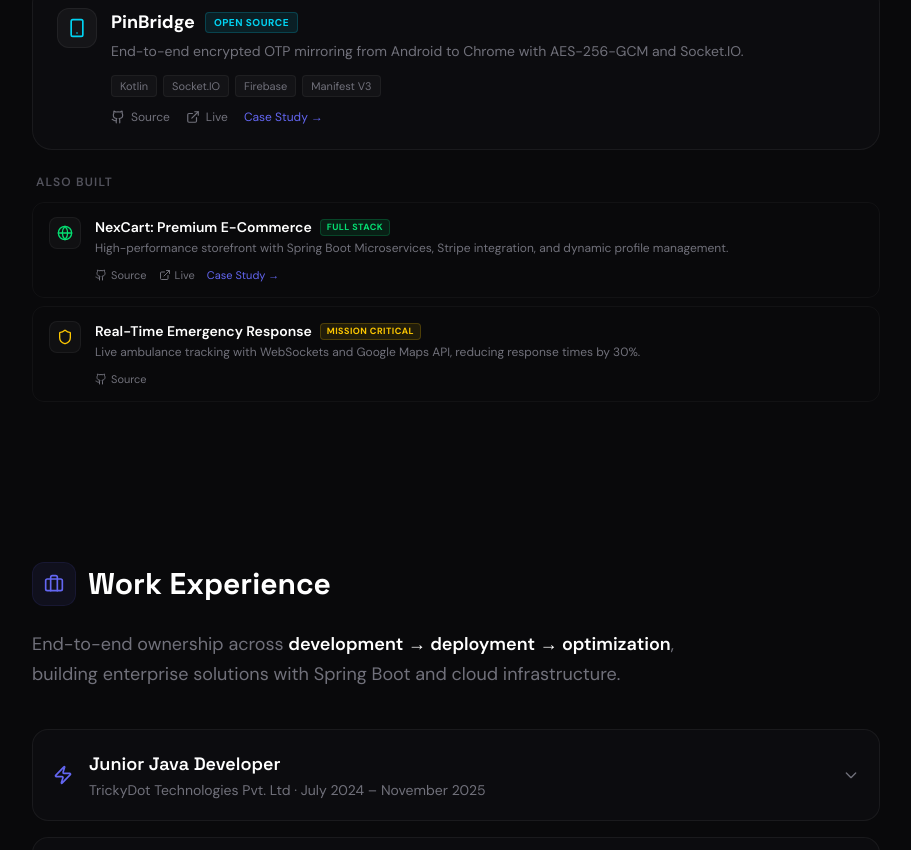
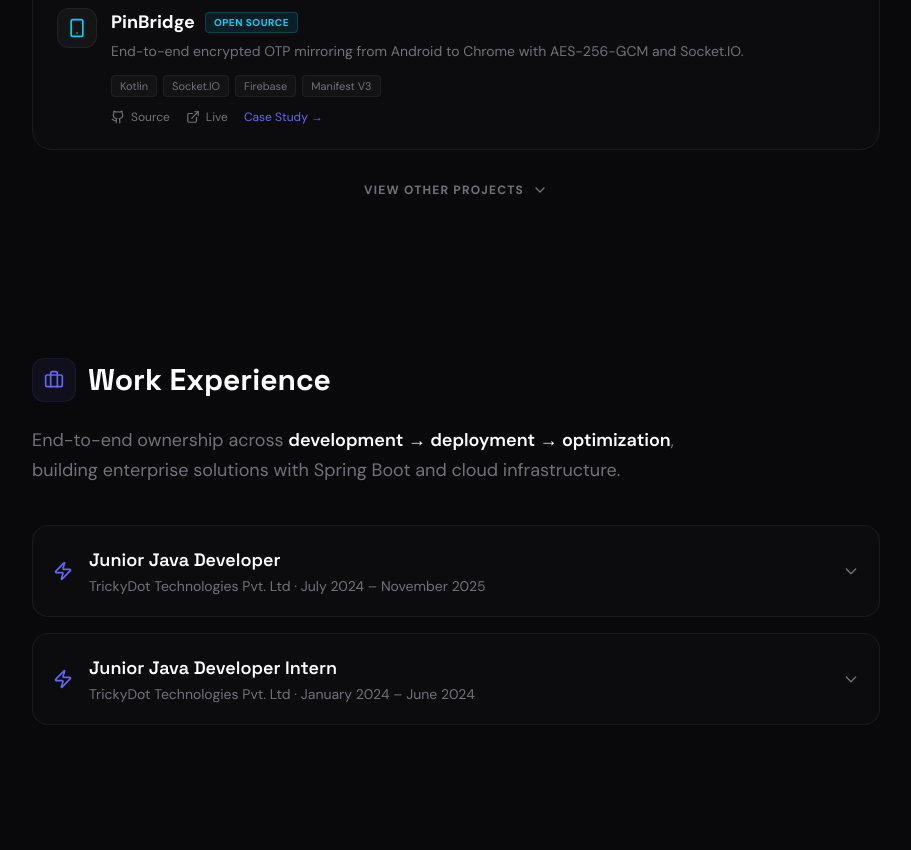
Before and after one commit to mhdnaseeel/mhdnaseeel, a React (Vite) app: page / in a window 1280 px wide. Shown: the part 1195-2045 px from the top of the page, without its empty margins (184-1095 px from the left). Built offline with nearby package versions, Linux system fonts and the light colour scheme.

Commit message:
feat: Add expandable toggle for 'Also built' projects to make layout more minimal

```diff
--- a/src/components/sections/Projects.tsx
+++ b/src/components/sections/Projects.tsx
@@ -1,8 +1,11 @@
-import { ExternalLink, Github, FolderCode, Smartphone, Cpu, Globe, Shield, Zap } from 'lucide-react';
+import { useState } from 'react';
+import { ExternalLink, Github, FolderCode, Smartphone, Cpu, Globe, Shield, ChevronDown } from 'lucide-react';
 import { Link } from 'react-router-dom';
-import { motion } from 'framer-motion';
+import { motion, AnimatePresence } from 'framer-motion';
 
 const Projects = () => {
+    const [showOthers, setShowOthers] = useState(false);
+
     // Featured projects — shown as large cards
     const featured = [
         {
@@ -146,15 +149,28 @@
                     ))}
                 </div>
 
+                {/* Other projects Toggle */}
+                <div className="mt-8 flex items-center justify-center">
+                    <button
+                        onClick={() => setShowOthers(!showOthers)}
+                        className="flex items-center gap-2 text-xs font-bold uppercase tracking-widest text-zinc-500 hover:text-white transition-colors group"
+                    >
+                        {showOthers ? 'Hide other projects' : 'View other projects'}
+                        <motion.div animate={{ rotate: showOthers ? 180 : 0 }} transition={{ duration: 0.3 }}>
+                            <ChevronDown className="w-4 h-4 group-hover:text-primary transition-colors" />
+                        </motion.div>
+                    </button>
+                </div>
+
                 {/* Other projects — compact rows */}
+                <AnimatePresence>
+                    {showOthers && (
                         <motion.div
-                    initial={{ opacity: 0, y: 15 }}
-                    whileInView={{ opacity: 1, y: 0 }}
-                    viewport={{ once: true }}
-                    transition={{ delay: 0.2 }}
-                    className="space-y-2"
+                            initial={{ opacity: 0, height: 0, marginTop: 0 }}
+                            animate={{ opacity: 1, height: 'auto', marginTop: 24 }}
+                            exit={{ opacity: 0, height: 0, marginTop: 0 }}
+                            className="space-y-2 overflow-hidden"
                         >
-                    <p className="text-xs font-semibold uppercase tracking-widest text-zinc-600 mb-3 ml-1">Also built</p>
                             {others.map((project, index) => (
                                 <div key={index} className="project-row group">
                                     <div className="w-8 h-8 rounded-lg bg-white/[0.03] border border-white/[0.05] flex items-center justify-center shrink-0">
@@ -197,6 +213,8 @@
                                 </div>
                             ))}
                         </motion.div>
+                    )}
+                </AnimatePresence>
             </div>
         </section>
     );
```
Lines whose indentation alone changed are shown as unchanged.
